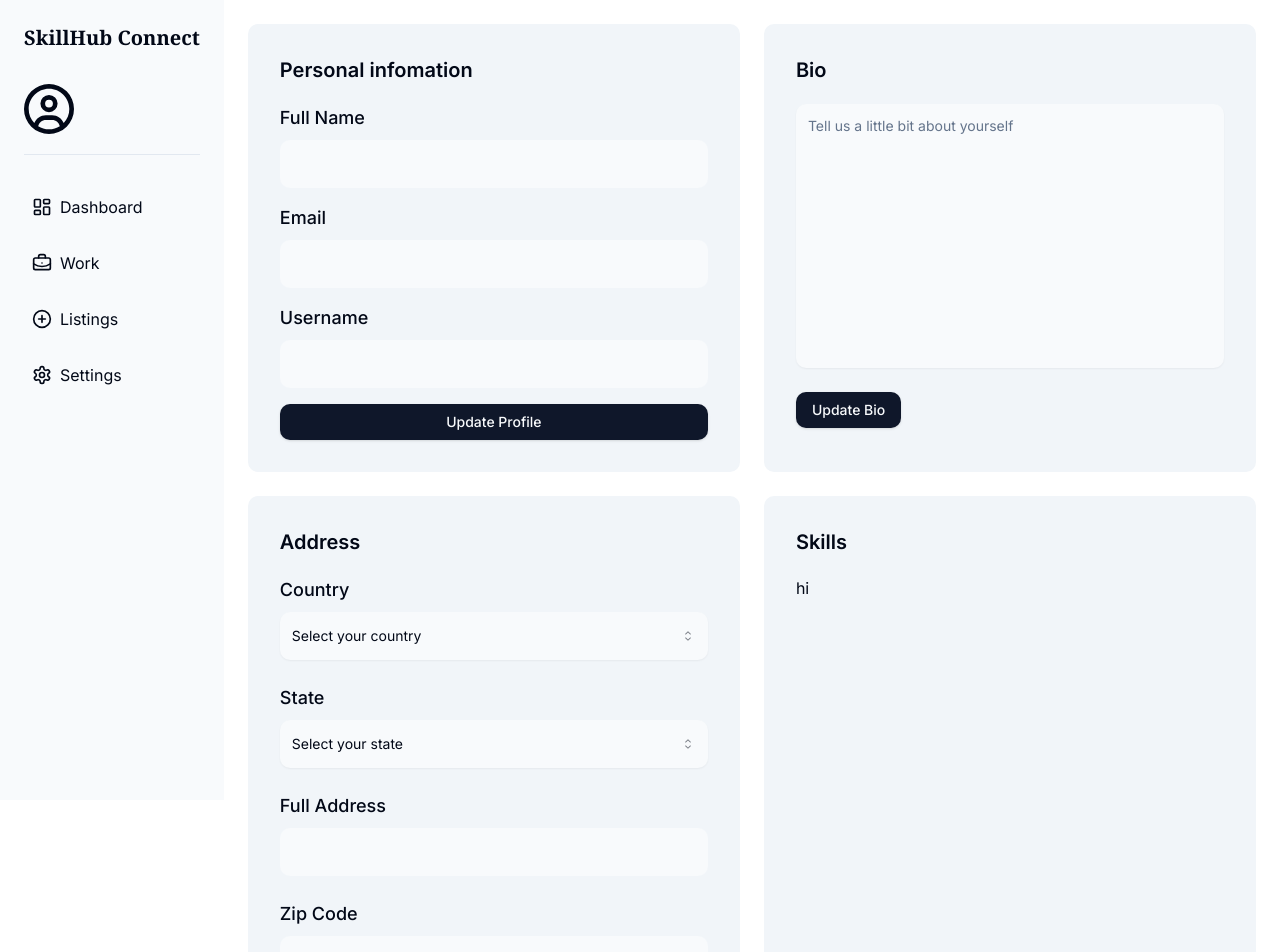
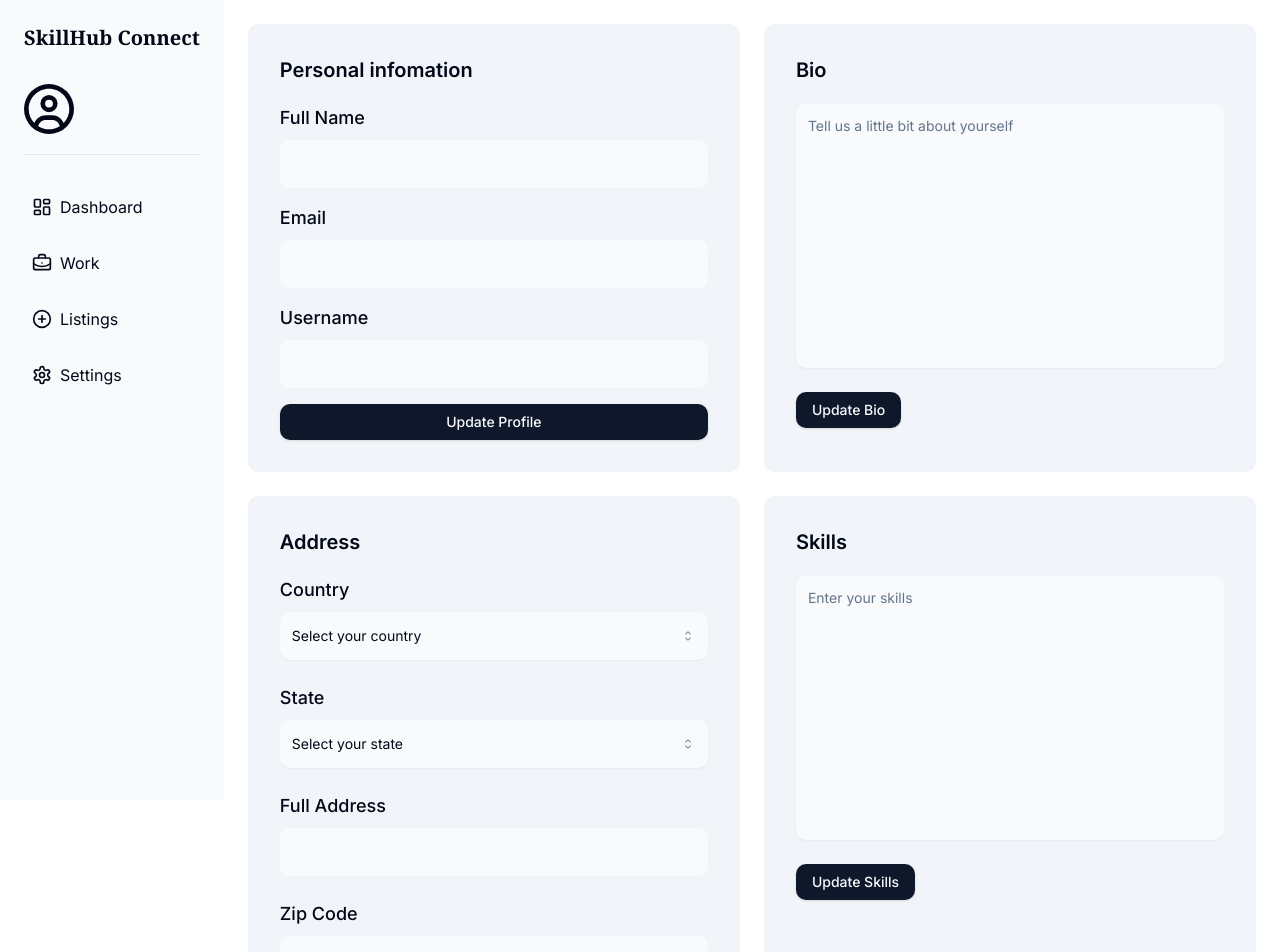
Before and after one commit to shahbaz4783/SkillHub-Connect, a Next.js app: page /dashboard/settings/profile-settings in a window 1280 px wide. Shown: the top 952 px of the page. Built offline with nearby package versions, Linux system fonts and the light colour scheme; no server answers.

Commit message:
update skills form

```diff
--- a/src/components/forms/UpdateSkills.tsx
+++ b/src/components/forms/UpdateSkills.tsx
@@ -0,0 +1,74 @@
+'use client';
+
+import { zodResolver } from '@hookform/resolvers/zod';
+import { useForm } from 'react-hook-form';
+import { z } from 'zod';
+
+import { Button } from '@/components/ui/button';
+import {
+  Form,
+  FormControl,
+  FormField,
+  FormItem,
+  FormMessage,
+} from '@/components/ui/form';
+import { Textarea } from '@/components/ui/textarea';
+import { useState, useTransition } from 'react';
+import FormError from '../feedback/FormError';
+import FormSuccess from '../feedback/FormSuccess';
+import { bioSchema } from '@/validators/user.schema';
+
+const UpdateSkills = () => {
+  const [isPending, startTransition] = useTransition();
+  const [formMessage, setFormMessage] = useState<{
+    error: string | undefined;
+    success: string | undefined;
+  }>({
+    error: '',
+    success: '',
+  });
+
+  const form = useForm<z.infer<typeof bioSchema>>({
+    resolver: zodResolver(bioSchema),
+  });
+
+  const onSubmit = (values: z.infer<typeof bioSchema>) => {
+    setFormMessage({ error: '', success: '' });
+    startTransition(async () => {
+      // updatePersonalInfoAction(values).then((data) => {
+      // 	setFormMessage({ error: data.error, success: data.success });
+      // });
+    });
+  };
+
+  return (
+    <Form {...form}>
+      <form onSubmit={form.handleSubmit(onSubmit)} className="space-y-6">
+        <FormField
+          control={form.control}
+          name="bio"
+          render={({ field }) => (
+            <FormItem>
+              <FormControl>
+                <Textarea
+                  placeholder="Enter your skills"
+                  className="resize-none border-none bg-slate-50"
+                  rows={12}
+                  {...field}
+                />
+              </FormControl>
+              <FormMessage />
+            </FormItem>
+          )}
+        />
+        <FormError message={formMessage.error} />
+        <FormSuccess message={formMessage.success} />
+        <Button disabled={isPending} type="submit">
+          {isPending ? 'Updating Your Skills...' : 'Update Skills'}
+        </Button>
+      </form>
+    </Form>
+  );
+};
+
+export default UpdateSkills;
--- a/src/components/layouts/settings/profile/UserSkills.tsx
+++ b/src/components/layouts/settings/profile/UserSkills.tsx
@@ -1,10 +1,11 @@
 import React from 'react';
 import ProfileUpdateCard from '../../../wrapper/ProfileUpdateCard';
+import UpdateSkills from '@/components/forms/UpdateSkills';
 
 const UserSkills = () => {
   return (
     <ProfileUpdateCard title="Skills">
-      <h1>hi</h1>
+      <UpdateSkills />
     </ProfileUpdateCard>
   );
 };
```
